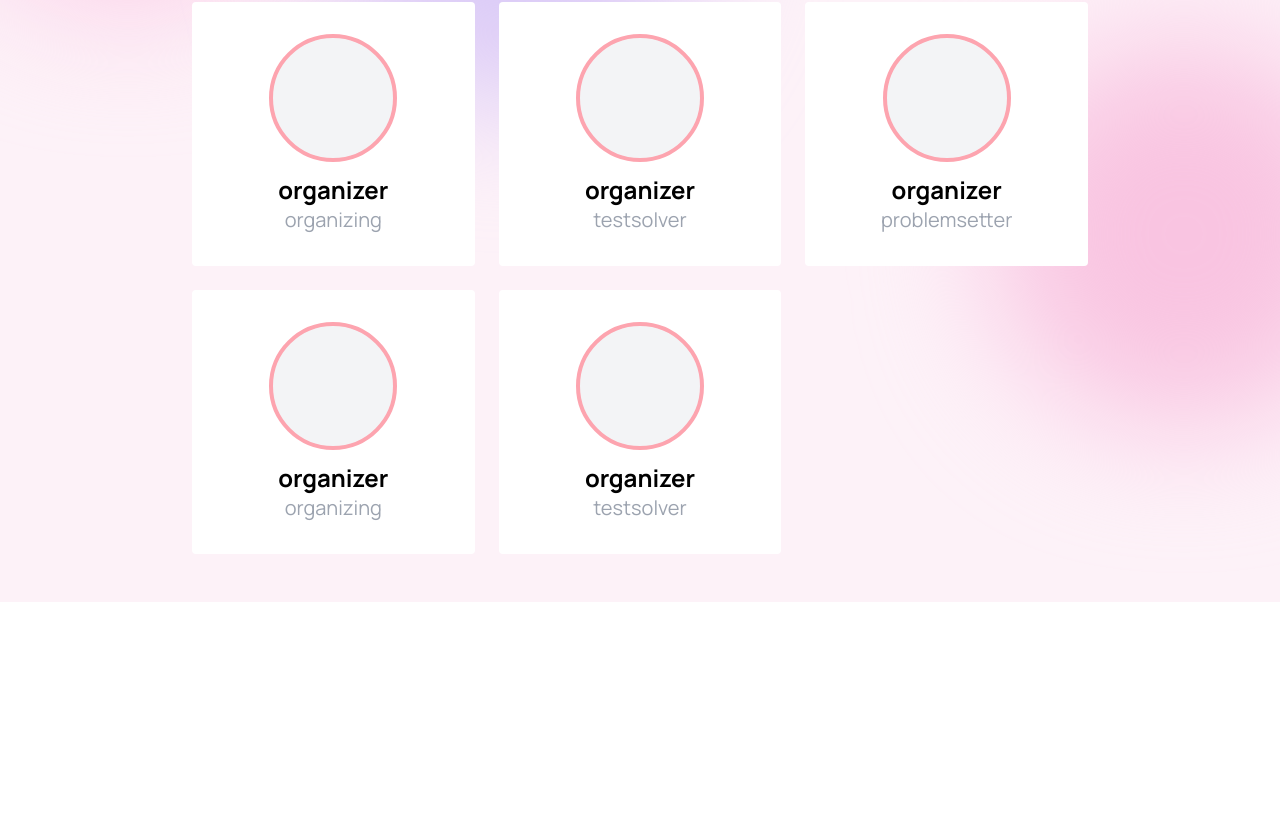
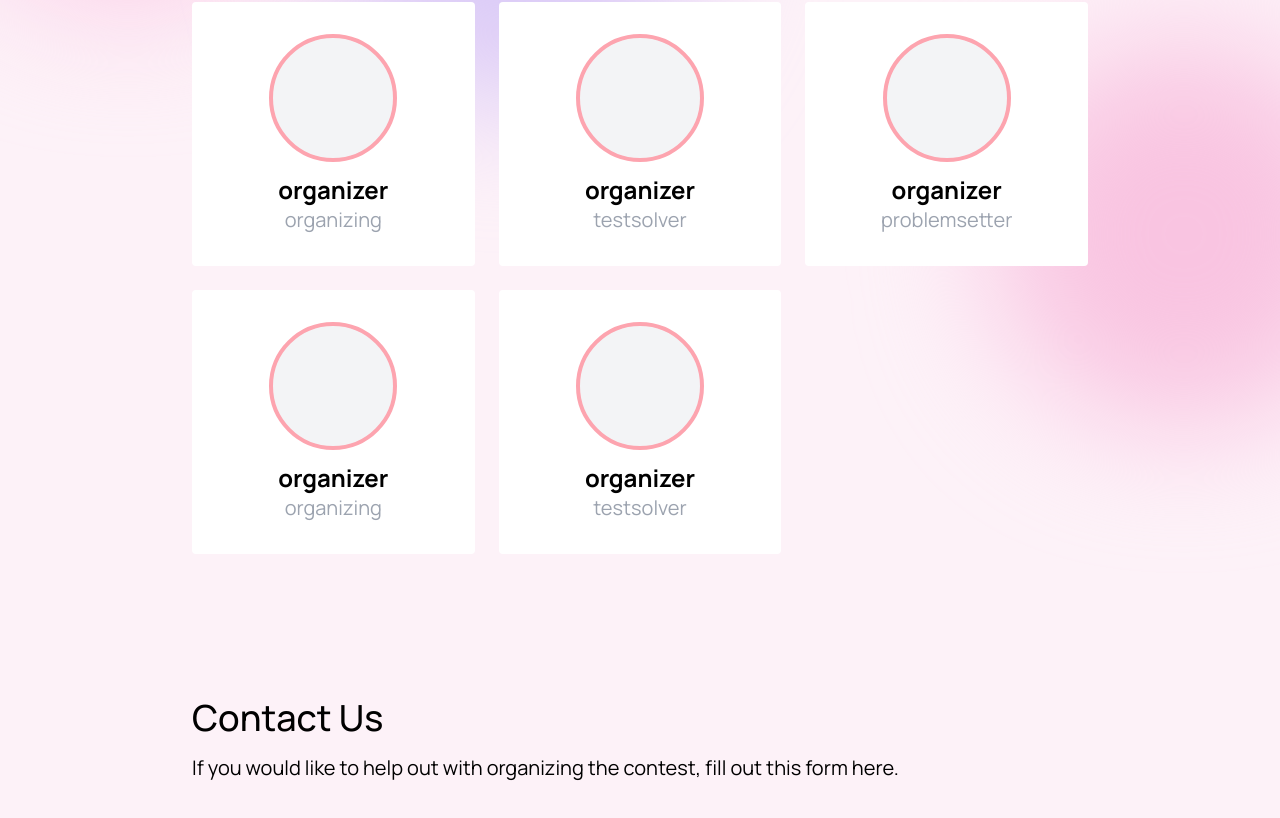
Before and after one commit to maggie-j-liu/algirlithm, a Next.js app: page /about in a window 1280 px wide. Shown: the part 518-1336 px from the top of the page. Before the commit the page ends 1120 px from the top, so only its background shows below. Built offline with nearby package versions, Linux system fonts and the light colour scheme.

Commit message:
contact section

```diff
--- a/pages/about.jsx
+++ b/pages/about.jsx
@@ -56,6 +56,13 @@ const About = () => {
             ))}
           </div>
         </Section>
+        <Section>
+          <Subtitle>Contact Us</Subtitle>
+          <p className={"text-xl"}>
+            If you would like to help out with organizing the contest, fill out
+            this form here.
+          </p>
+        </Section>
       </div>
     </main>
   );
```
